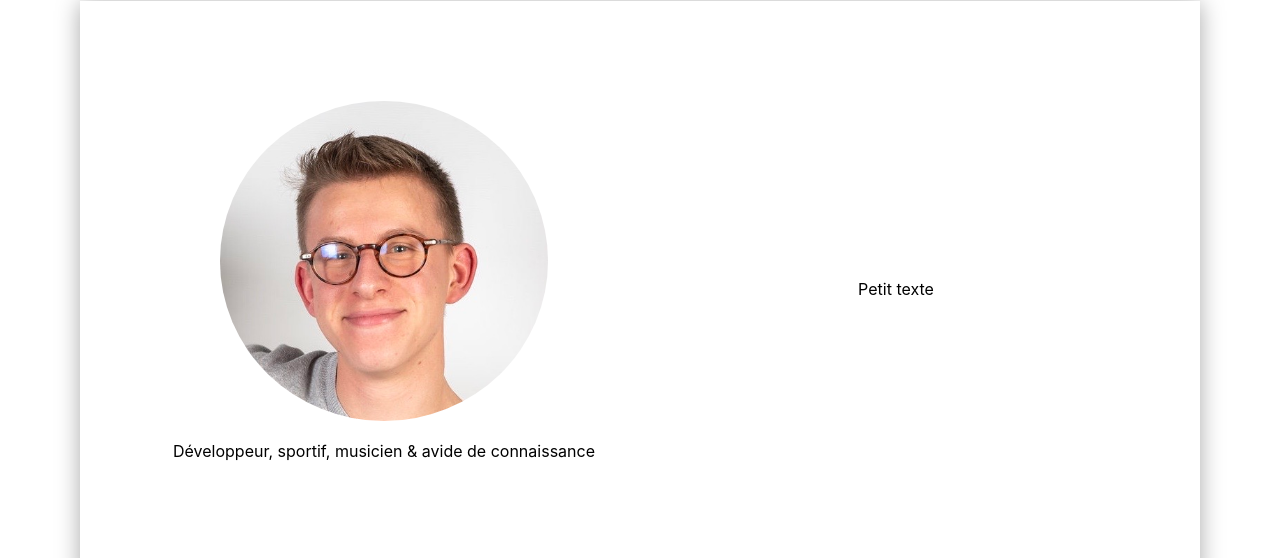
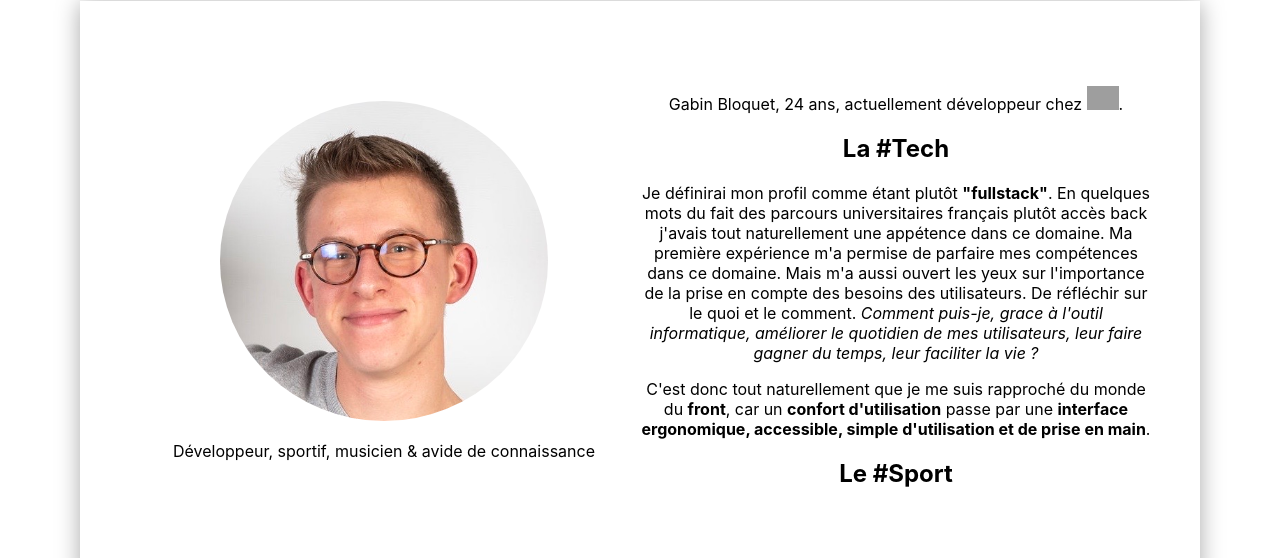
Before and after one commit to gabbloquet/gabbloquet.github.io, a Svelte app: page / in a window 1280 px wide. Shown: the part 1328-1886 px from the top of the page. Built offline with nearby package versions, Linux system fonts and the light colour scheme; grey boxes are pictures that could not be loaded.

Commit message:
feat(description): add content about tech

```diff
--- /dev/null
+++ b/src/containers/Content/Description/DecathlonLogo.svelte
@@ -0,0 +1,7 @@
+<style>
+  img {
+      height: 1.5em;
+  }
+</style>
+
+<img src="https://upload.wikimedia.org/wikipedia/commons/thumb/0/08/Decathlon_Logo.png/1200px-Decathlon_Logo.png" alt="Decathlon">
--- a/src/containers/Content/Description/Description.svelte
+++ b/src/containers/Content/Description/Description.svelte
@@ -1,3 +1,6 @@
+<script>
+  import DecathlonLogo from "./DecathlonLogo.svelte";
+</script>
 <style lang="scss">
   @import "description";
   @import "src/styles/global";
@@ -10,7 +13,12 @@
       <p>Développeur, sportif, musicien & avide de connaissance</p>
     </div>
     <div class="right-side">
-      Petit texte
+      <p>Gabin Bloquet, 24 ans, actuellement développeur chez <DecathlonLogo/>.
+      <h2>La #Tech</h2>
+      <p>Je définirai mon profil comme étant plutôt <b>"fullstack"</b>. En quelques mots du fait des parcours universitaires français plutôt accès back j'avais tout naturellement une appétence dans ce domaine. Ma première expérience m'a permise de parfaire mes compétences dans ce domaine. Mais m'a aussi ouvert les yeux sur l'importance de la prise en compte des besoins des utilisateurs. De réfléchir sur le quoi et le comment. <i>Comment puis-je, grace à l'outil informatique, améliorer le quotidien de mes utilisateurs, leur faire gagner du temps, leur faciliter la vie ?</i></p>
+      <p>C'est donc tout naturellement que je me suis rapproché du monde du <b>front</b>, car un <b>confort d'utilisation</b> passe par une <b>interface ergonomique, accessible, simple d'utilisation et de prise en main</b>.</p>
+      <h2>Le #Sport</h2>
+      <p></p>
     </div>
   </div>
 </div>
```
